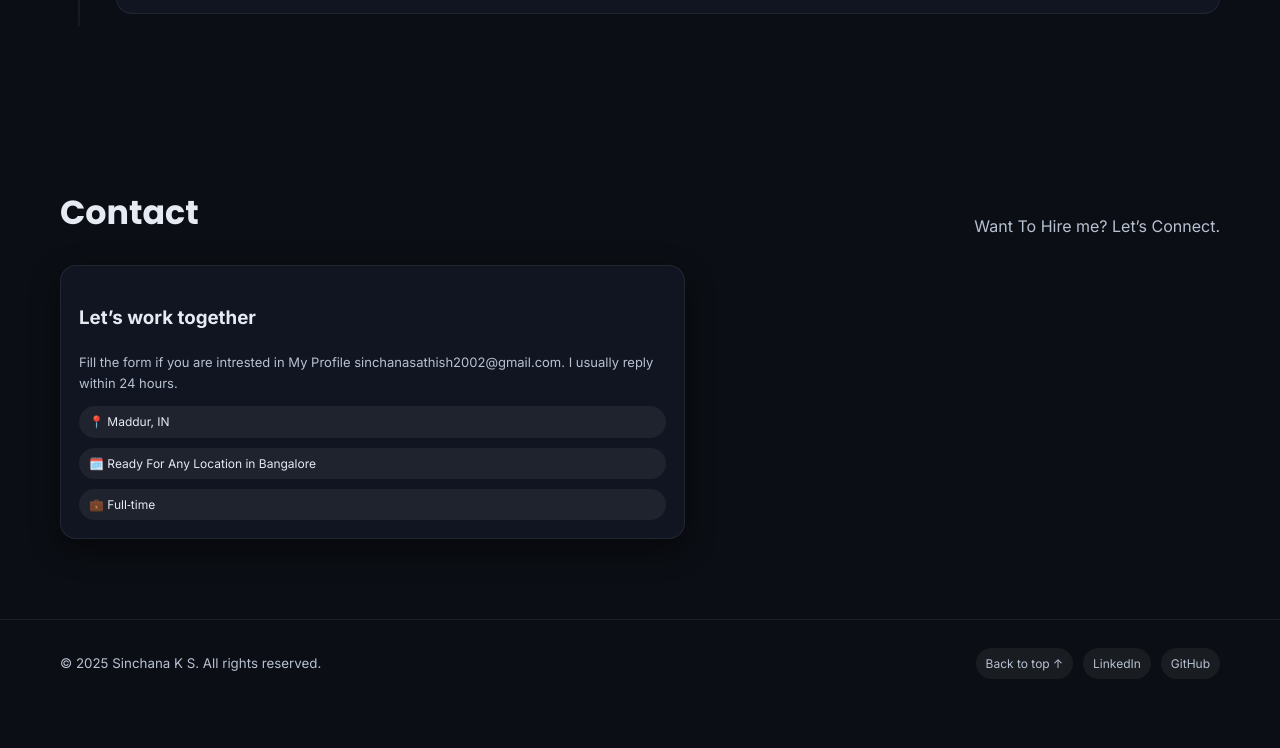
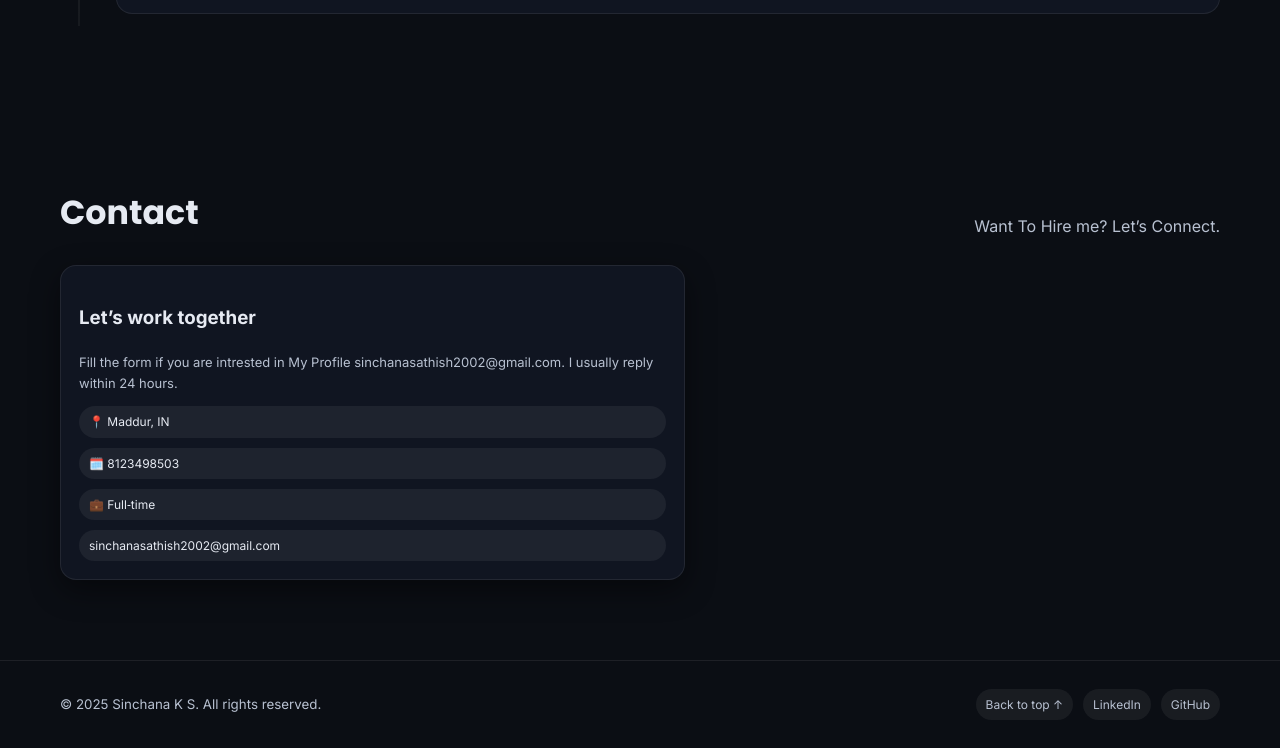
Before and after one commit to Sinchana090602/Sinchana_Protfolio, a plain HTML site: page index.html in a window 1280 px wide. Shown: the part 3319-4067 px from the top of the page. Before the commit the page ends 4026 px from the top, so only its background shows below. Drawn offline with Linux system fonts and the light colour scheme.

Commit message:
Update index.html

```diff
--- a/index.html
+++ b/index.html
@@ -432,8 +432,9 @@
             <p class="notice">Fill the form if you are intrested in My Profile <a href="mailto:youremail@example.com">sinchanasathish2002@gmail.com</a>. I usually reply within 24 hours.</p>
             <div style="display:grid; gap:10px; margin-top:10px">
               <div class="pill">📍 Maddur, IN</div>
-              <div class="pill">🗓️ Ready For Any Location in Bangalore</div>
+              <div class="pill">🗓️ 8123498503</div>
               <div class="pill">💼 Full‑time</div>
+              <div class="pill"> sinchanasathish2002@gmail.com</div>
             </div>
           </div>
         </div>
```
